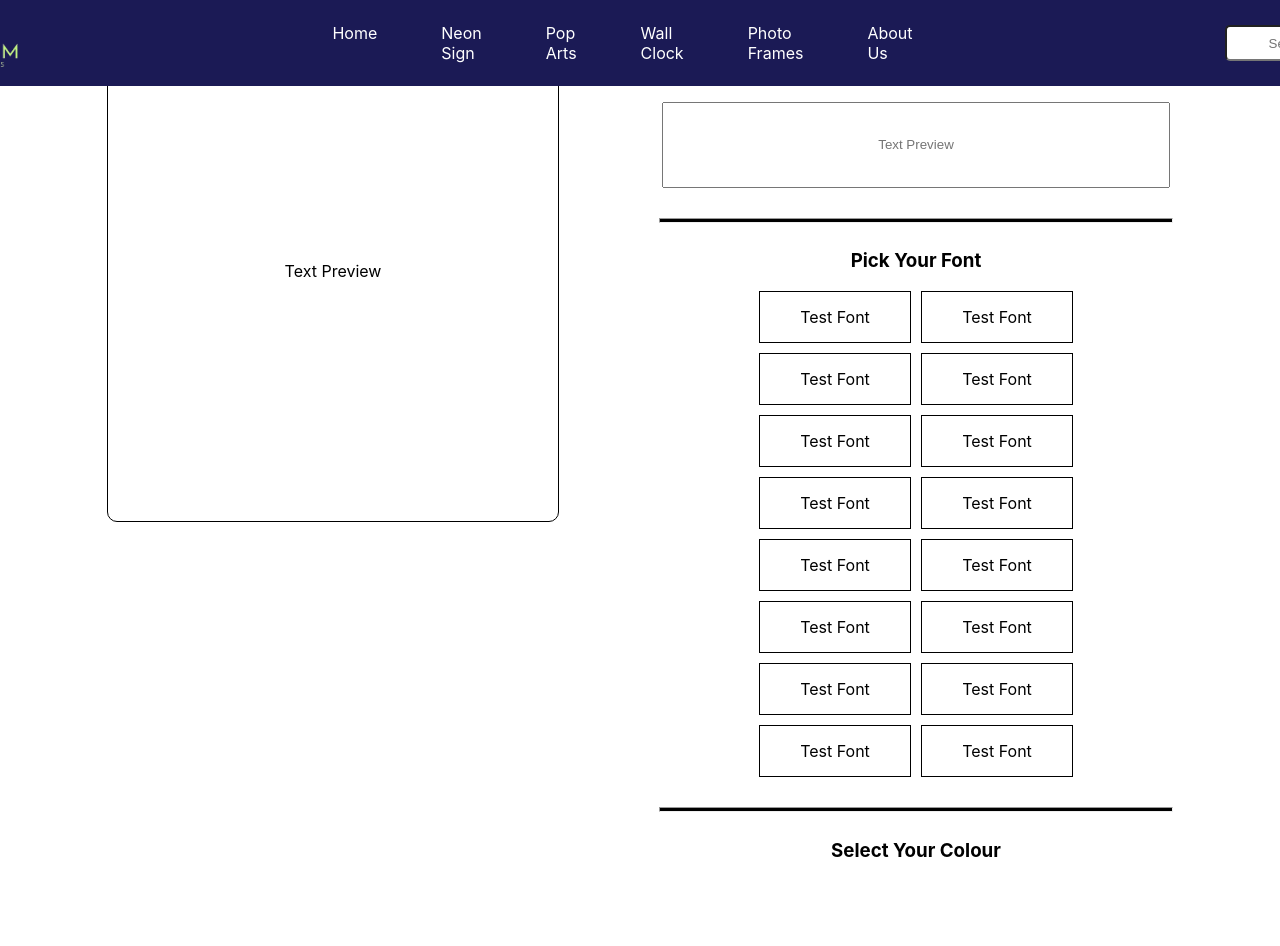
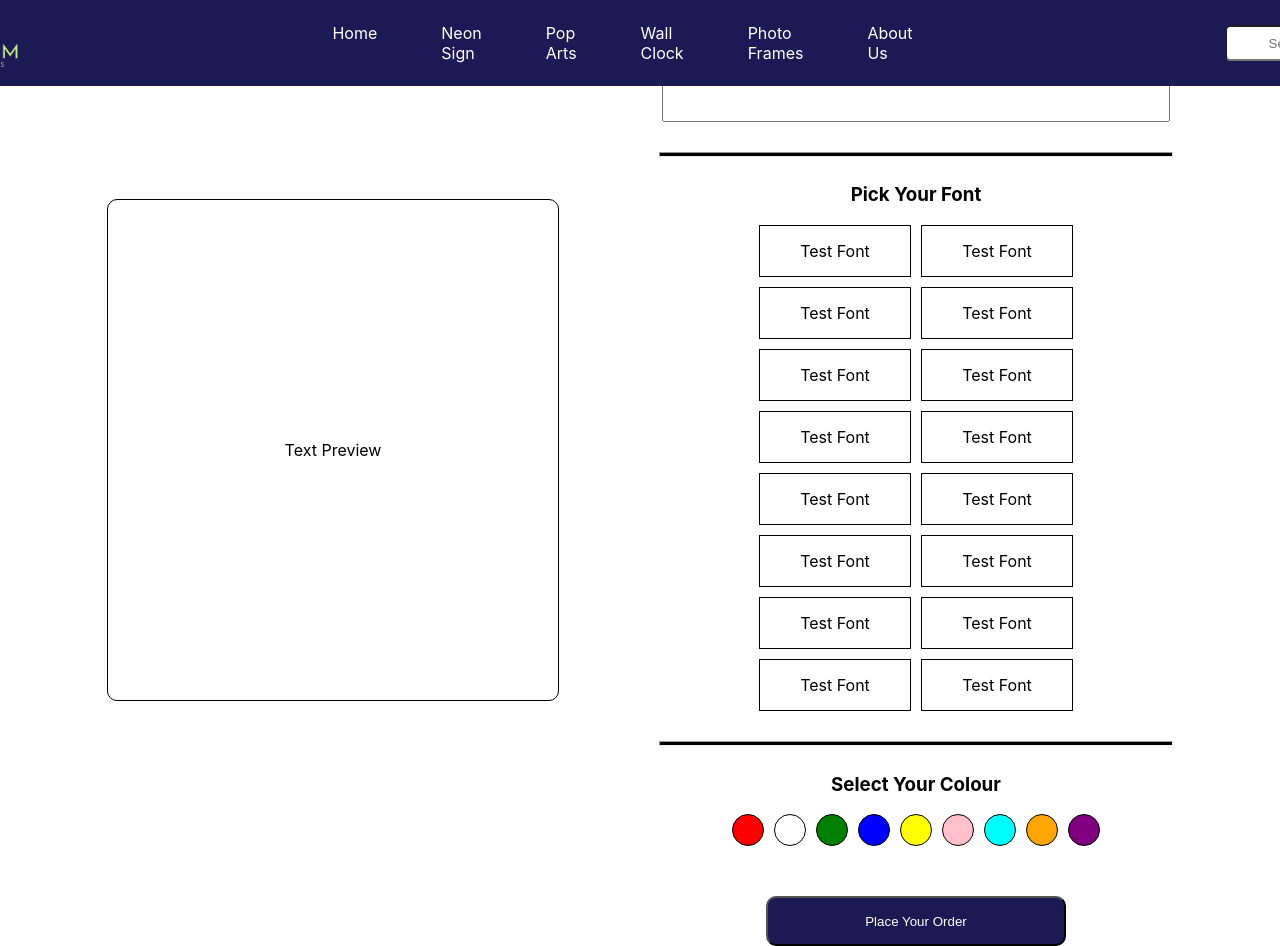
Before and after one commit to bhardwaj94356/client-neon, a React (Create React App) app: page /customize in a window 1280 px wide. Before the commit the page ends 880 px from the top, so only its background shows below. Built offline with nearby package versions, Linux system fonts and the light colour scheme.

Commit message:
28-June-2024 | 19:45

```diff
--- a/src/components/customize/Customize.js
+++ b/src/components/customize/Customize.js
@@ -68,6 +68,18 @@ const Customize = () => {
            </div>
            <hr style={{width:'40svw', height:3, backgroundColor:'black', marginTop:30}}/>
            <h3>Select Your Colour</h3>
+           <div className='color'>
+              <div className='colorCode' style={{backgroundColor:'red'}}></div>
+              <div className='colorCode' style={{backgroundColor:'white'}}></div>
+              <div className='colorCode' style={{backgroundColor:'green'}}></div>
+              <div className='colorCode' style={{backgroundColor:'blue'}}></div>
+              <div className='colorCode' style={{backgroundColor:'yellow'}}></div>
+              <div className='colorCode' style={{backgroundColor:'pink'}}></div>
+              <div className='colorCode' style={{backgroundColor:'cyan'}}></div>
+              <div className='colorCode' style={{backgroundColor:'orange'}}></div>
+              <div className='colorCode' style={{backgroundColor:'purple'}}></div>
+            </div>
+            <button>Place Your Order</button>
         </div>
       </div>
     </div>
--- a/src/components/customize/customize.css
+++ b/src/components/customize/customize.css
@@ -24,6 +24,8 @@
     flex-direction: row;
     flex-wrap: wrap;
     gap: 100px;
+    justify-content: center;
+    align-items: center;
 }
 
 .fontStyles {
@@ -51,3 +53,27 @@
     align-items: center;
     justify-content: center;
 }
+
+.color {
+    display: flex;
+    flex-wrap: wrap;
+    flex-direction: row;
+    gap: 10px;
+}
+
+.colorCode {
+    border: solid 1px black;
+    border-radius: 50px;
+    height: 30px;
+    width: 30px;
+}
+
+button {
+    margin-top: 50px;
+    height: 50px;
+    width: 300px;
+    border-radius: 10px;
+    cursor: pointer;
+    background-color: #1B1A55;
+    color: white;
+}
```
